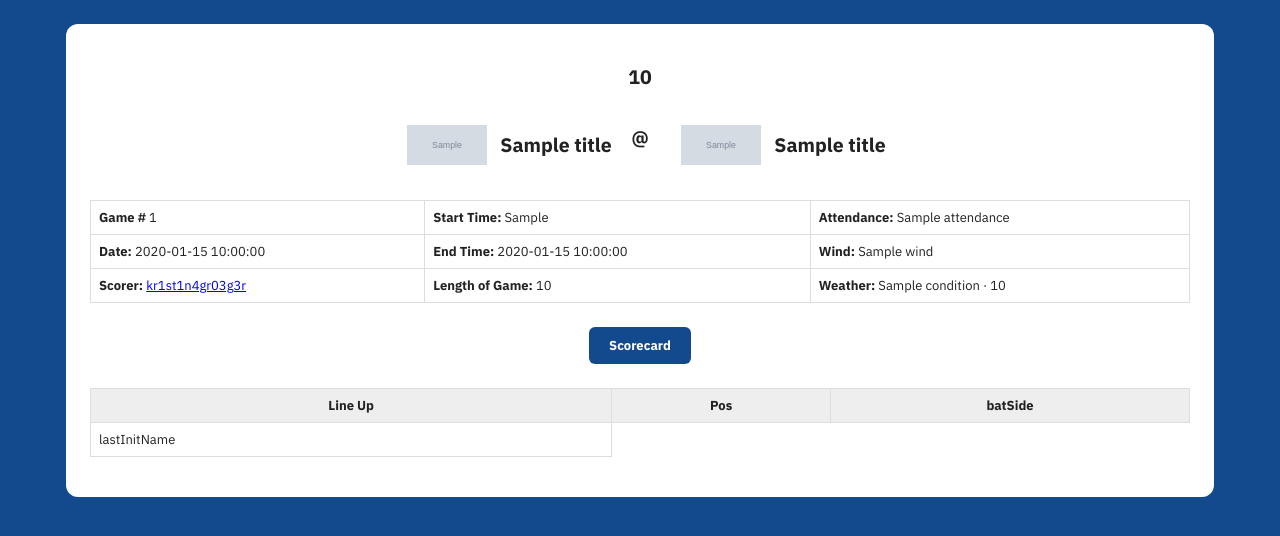
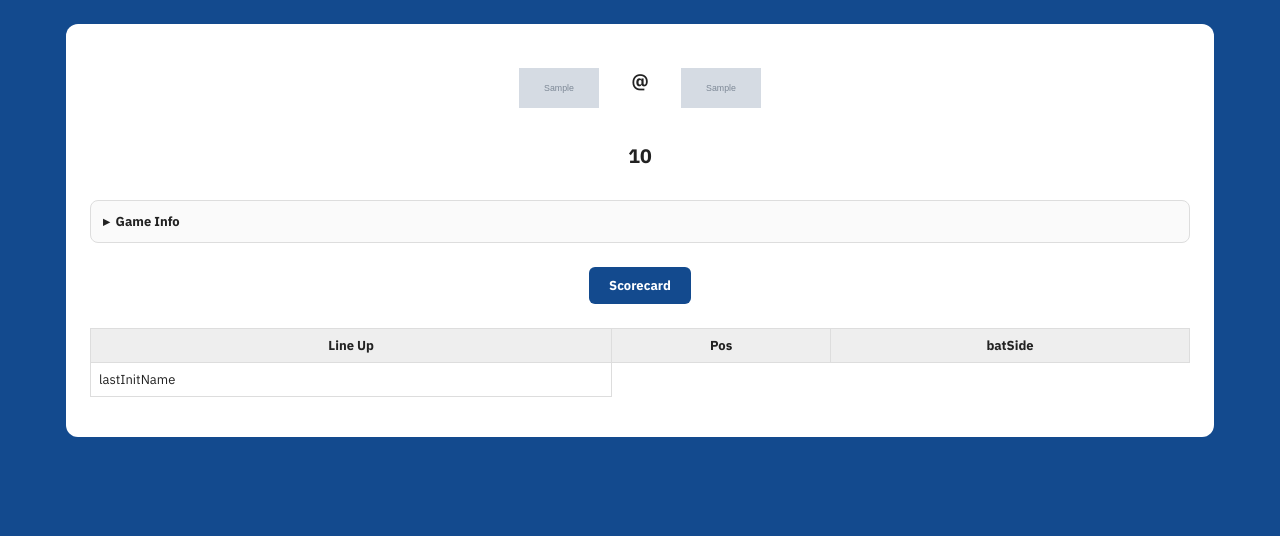
Before and after one commit to kr1st1n4gr03g3r/base-boys-club, a Python web app: template templates/home.html in a window 1280 px wide. Shown: the top 536 px of the page. Run offline with Jinja, Linux system fonts and the light colour scheme; the template is opened without the code that fills it: most values are stand-ins (such as "Sample title", 1, 10 or a date in 2020); grey boxes marked "Sample" are stand-in pictures.

Commit message:
Update game header layout and enhance game info toggle; apply flexbox styling and improve summary interaction

```diff
--- a/styles/main.css
+++ b/styles/main.css
@@ -15,6 +15,11 @@ body {
   padding: 24px;
   background: #fff;
   border-radius: 12px;
+}
+
+header.game-header {
+  display: flex;
+  flex-direction: column-reverse;
 }
 
 table {
@@ -40,6 +45,33 @@ details {
   border: 1px solid #ddd;
   border-radius: 8px;
   background: #fafafa;
+}
+
+.game-info-toggle summary {
+  cursor: pointer;
+  list-style: none;
+  display: flex;
+  align-items: center;
+  gap: 6px;
+  font-weight: 700;
+}
+
+.game-info-toggle summary::-webkit-details-marker {
+  display: none;
+}
+
+.game-info-toggle summary::before {
+  content: "▸";
+  display: inline-block;
+  transition: transform 0.15s ease;
+}
+
+.game-info-toggle[open] summary::before {
+  transform: rotate(90deg);
+}
+
+.game-info-toggle table {
+  margin-bottom: 0;
 }
 
 sub {
--- a/templates/partials/game_header.html
+++ b/templates/partials/game_header.html
@@ -5,17 +5,16 @@
 
             <div class="team-away">
                 <img class="team-logo" src="{{ title.away_logo }}" alt="{{ title.away_name }} logo" width="80">
-                <h2>{{ title.away_name }}</h2>
             </div>
             <h1 class="at">@</h1>
             <div class="team-home">
                 <img class="team-logo" src="{{ title.home_logo }}" alt="{{ title.home_name }} logo" width="80">
-                <h2>{{ title.home_name }}</h2>
             </div>
         </div>
     </header>
 </section>
-<section>
+<details class="game-info-toggle">
+    <summary>Game Info</summary>
     <table>
         <tr>
             <td><span class="bold">Game # </span>{{ game.game_number }}</td>
@@ -33,4 +32,4 @@
             <td><span class="bold">Weather: </span>{{ weather.condition }} · {{ weather.temp }}</td>
         </tr>
     </table>
-</section>
+</details>
```
